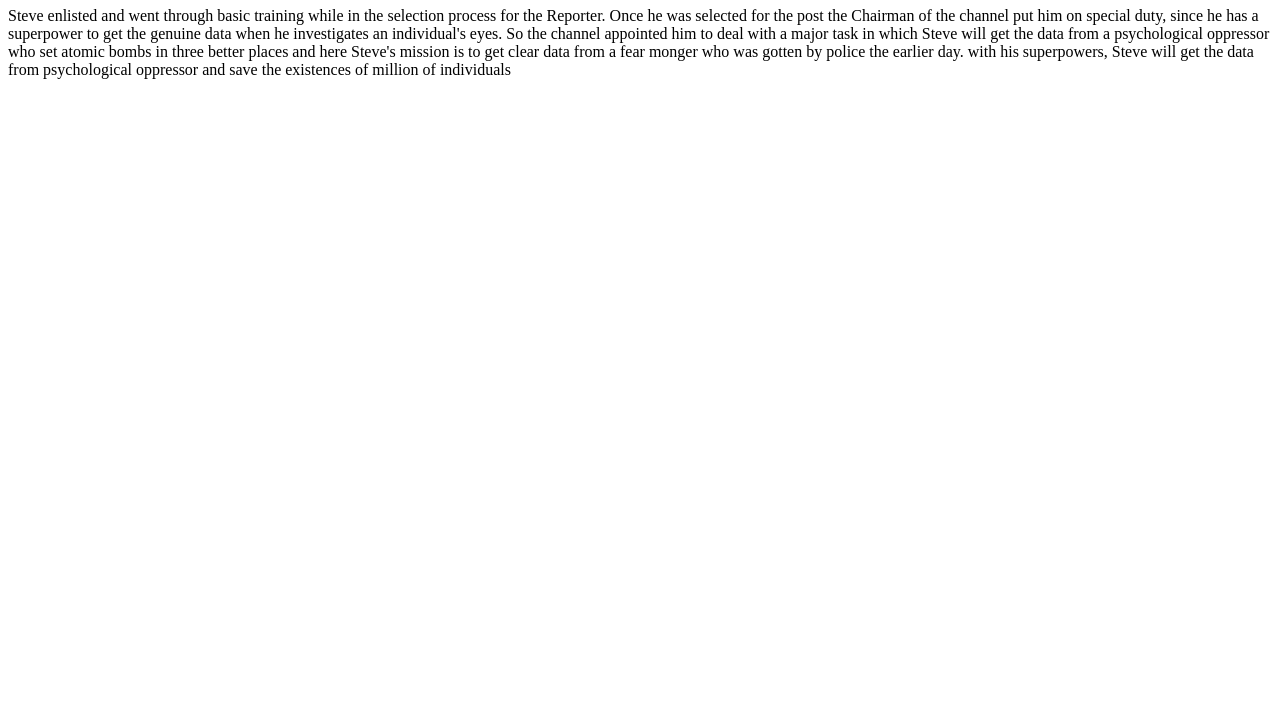
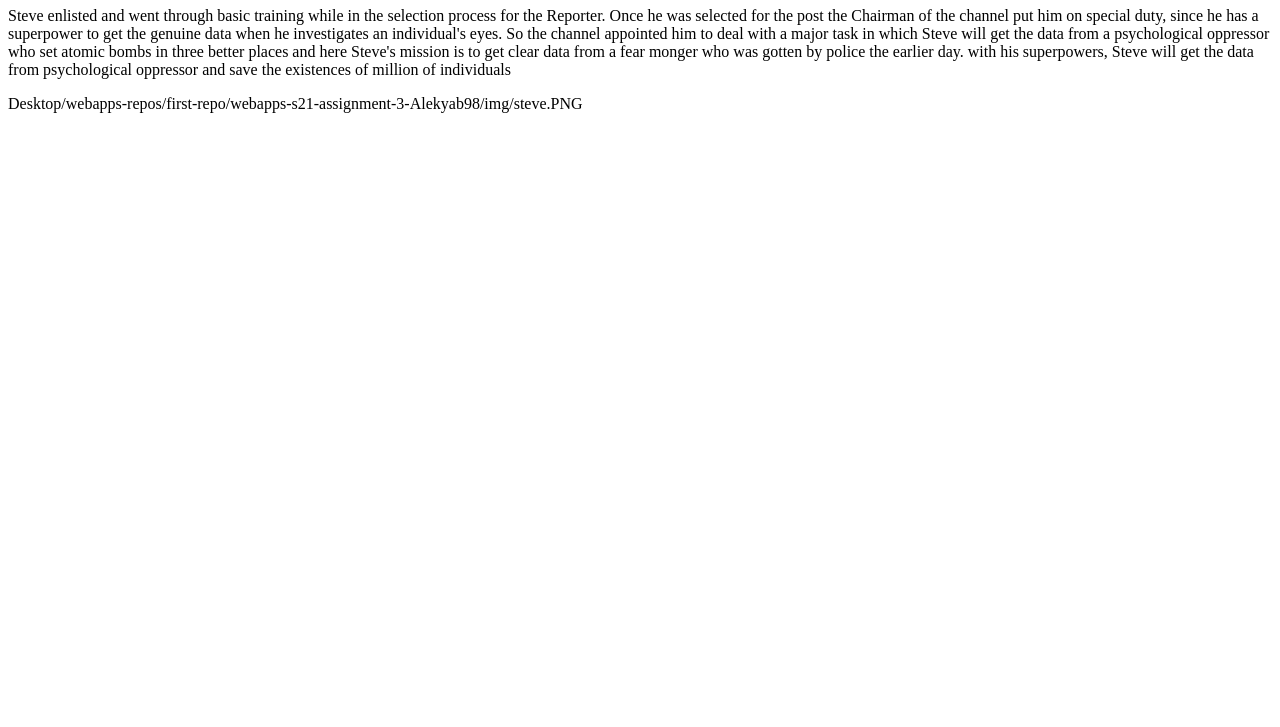
Before and after one commit to 44-563-Web-Apps-S21/webapps-s21-assignment-3-Alekyab98, a plain HTML site: page Aboutme.html in a window 1280 px wide. Shown: the part 73-800 px from the top of the page. Drawn offline with Linux system fonts and the light colour scheme.

Commit message:
Update Aboutme.html

```diff
--- a/Aboutme.html
+++ b/Aboutme.html
@@ -3,6 +3,6 @@
     <body>
     <h1>Steve</h1>
     <p>Steve enlisted and went through basic training while in the selection process for the Reporter. Once he was selected for the post the Chairman of the channel put him on special duty, since he has a superpower to get the genuine data when he investigates an individual's eyes. So the channel appointed him to deal with a major task in which Steve will get the data from a psychological oppressor who set atomic bombs in three better places and here Steve's mission is to get clear data from a fear monger who was gotten by police the earlier day. with his superpowers, Steve will get the data from psychological oppressor and save the existences of million of individuals</p>
-    <img><Steve class="PNG"></img>
+    <img>Desktop/webapps-repos/first-repo/webapps-s21-assignment-3-Alekyab98/img/steve.PNG</img>
     </body>
     </html>
```
